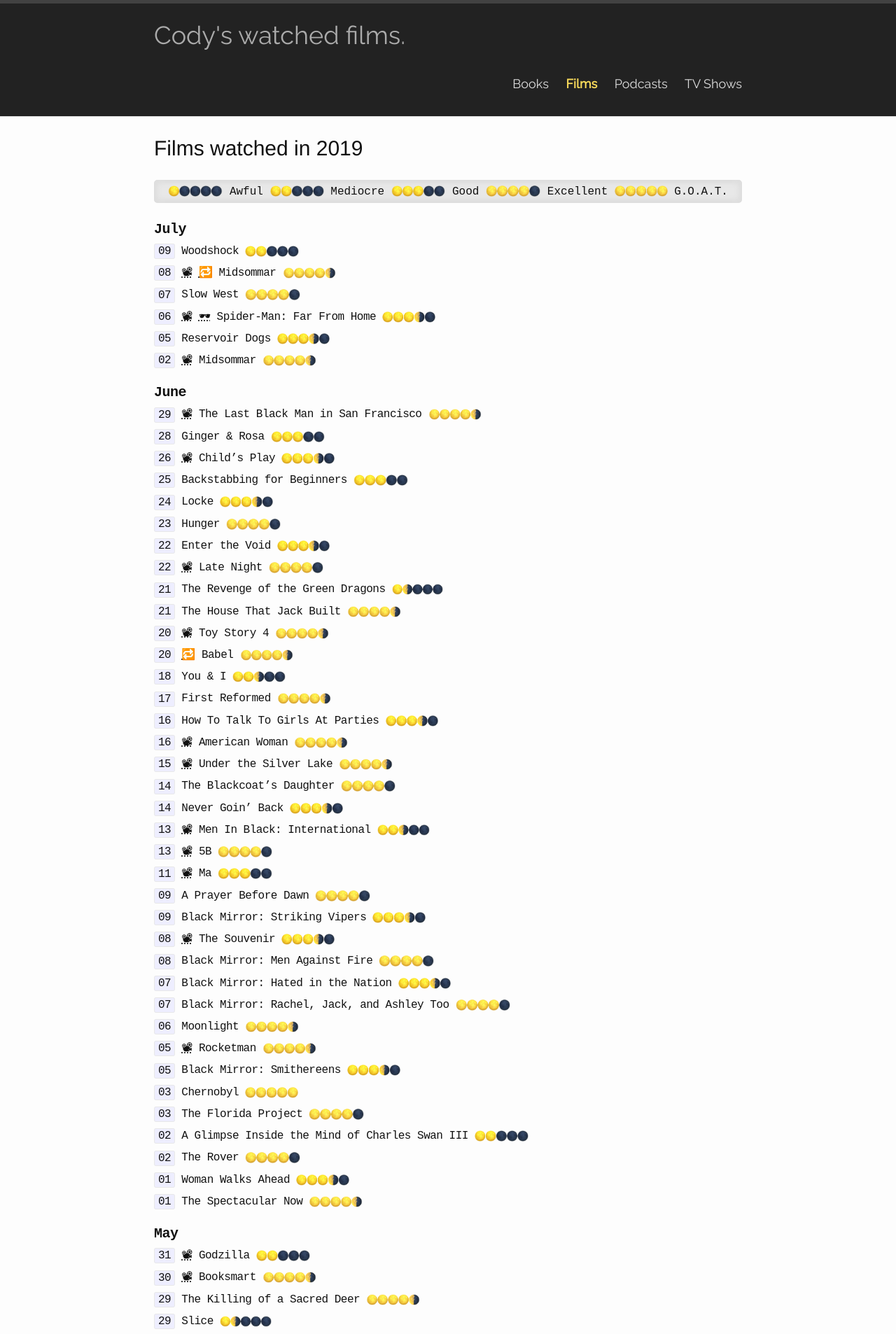
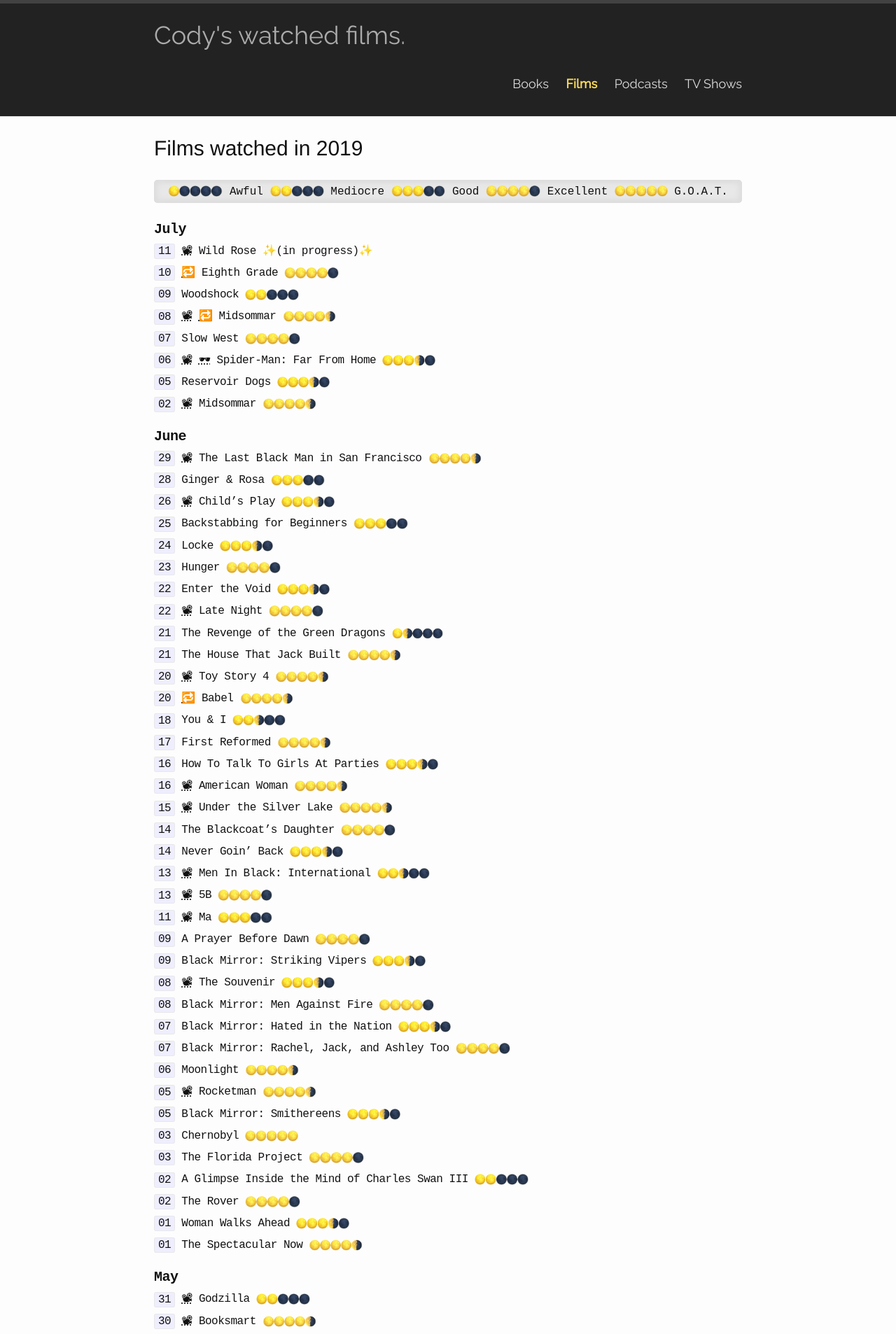
Before and after one commit to codydalerodgers/personal-blog, a Jekyll site: the page built from _films/2019.md, in a window 1280 px wide. Shown: the top 1906 px of the page at 70% size. Built offline with Jekyll 4.4.1, drawn with Linux system fonts in a browser that asks for light colours.

Commit message:
Adding films

```diff
--- a/_films/2019.md
+++ b/_films/2019.md
@@ -4,6 +4,10 @@
 title: Films watched in 2019
 ---
 ## July
+`11` <abbr title="Theatre">📽</abbr> Wild Rose {{ site.inprogress }}
+
+`10` <abbr title="Rewatched">🔁</abbr> Eighth Grade {{ site.four }}
+
 `09` Woodshock {{ site.two }}
 
 `08` <abbr title="Theatre">📽</abbr> <abbr title="Rewatched">🔁</abbr> Midsommar {{ site.fourhalf }}
```
